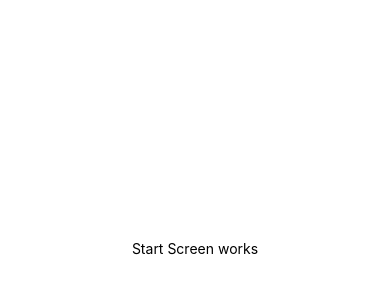
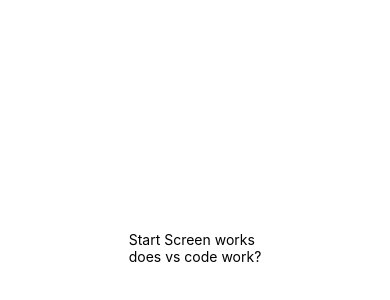
Before and after one commit to JangoCG/finally, a React Native app: screen / in a window 390 px wide. Shown: the part 174-474 px from the top of the page. Built offline with nearby package versions, Linux system fonts and the light colour scheme.

Commit message:
vscode git test

```diff
--- a/screens/StartScreen.tsx
+++ b/screens/StartScreen.tsx
@@ -5,10 +5,12 @@
   return (
     <View>
       <Text>Start Screen works</Text>
+      <Text>does vs code work?</Text>
     </View>
   );
 };
 
+
 const styles = StyleSheet.create({});
 
 export default StartScreen;
```
